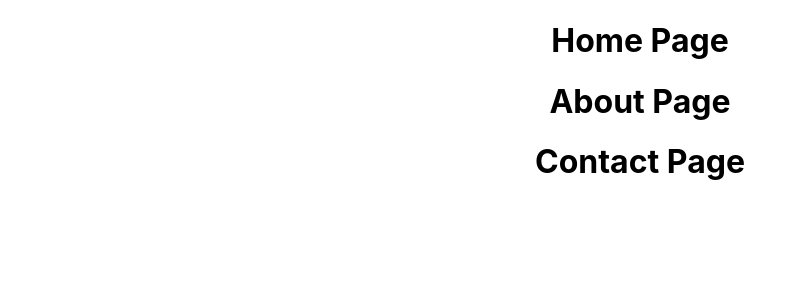
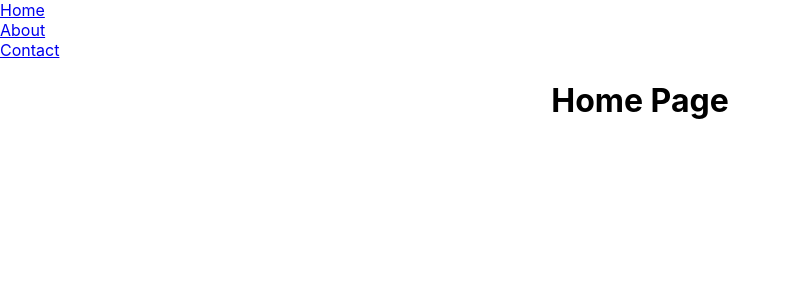
Before and after one commit to rachelemmer/das-bier-haus, a React (Create React App) app: page / in a window 1280 px wide. Shown: the top 300 px of the page, without its empty margins (0-807 px from the left). Built offline with nearby package versions, Linux system fonts and the light colour scheme.

Commit message:
add navigation and links

```diff
--- a/src/App.js
+++ b/src/App.js
@@ -3,14 +3,27 @@ import './App.css';
 import Home from './Home'
 import About from './About'
 import Contact from './Contact'
+import Navigation from './Navigation'
+import {BrowserRouter as Router, Route, Switch} from 'react-router-dom'
 
 function App() {
   return (
-    <div className="App">
-      <Home/>
-      <About/>
-      <Contact/>
-    </div>
+    <Router>
+      <Navigation/>
+      <div className="App">
+        <Switch>
+          <Route exact path='/'>
+            <Home/>
+          </Route>
+          <Route path='/about'>
+            <About/>
+          </Route>
+          <Route path='/contact'>
+            <Contact/>
+          </Route>
+        </Switch>
+      </div>
+    </Router>
   );
 }
 
--- /dev/null
+++ b/src/Navigation.js
@@ -0,0 +1,14 @@
+import React from 'react'
+import { Link } from 'react-router-dom'
+
+export default function Navigation() {
+    return (
+        <nav className="nav-bar">
+            <Link to="/">Home</Link>
+            <br></br>
+            <Link to='About'>About</Link>
+            <br></br>
+            <Link to='Contact'>Contact</Link>
+        </nav>
+    )
+}
```
